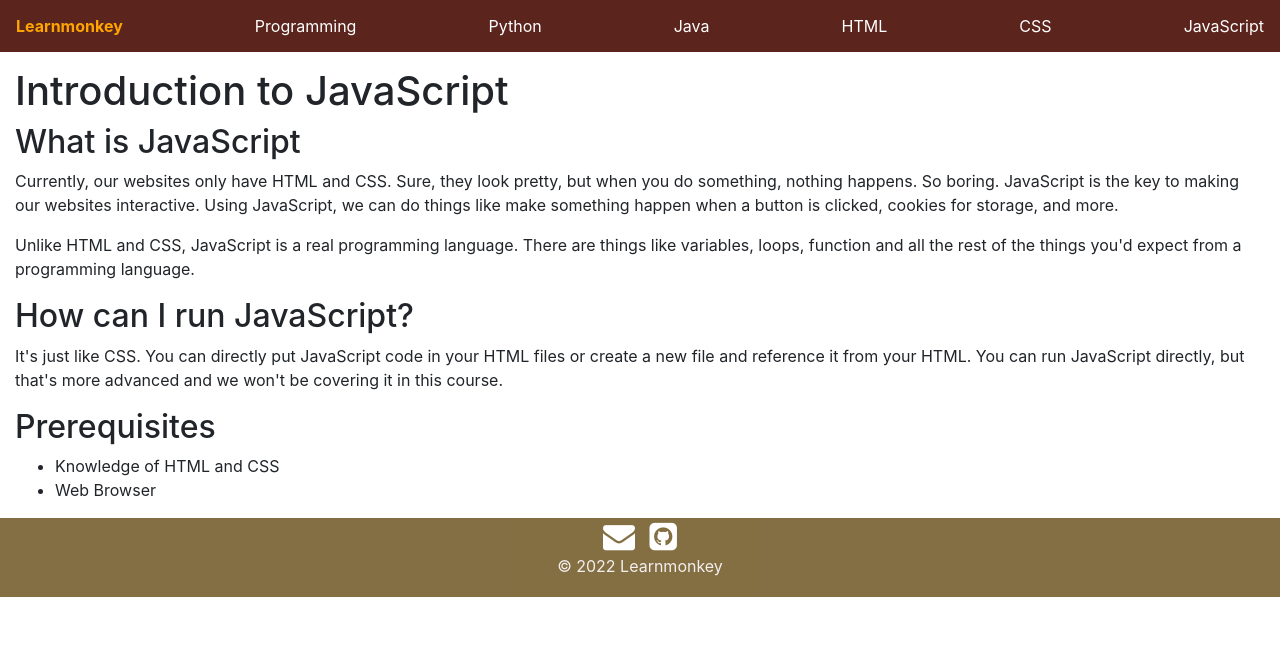
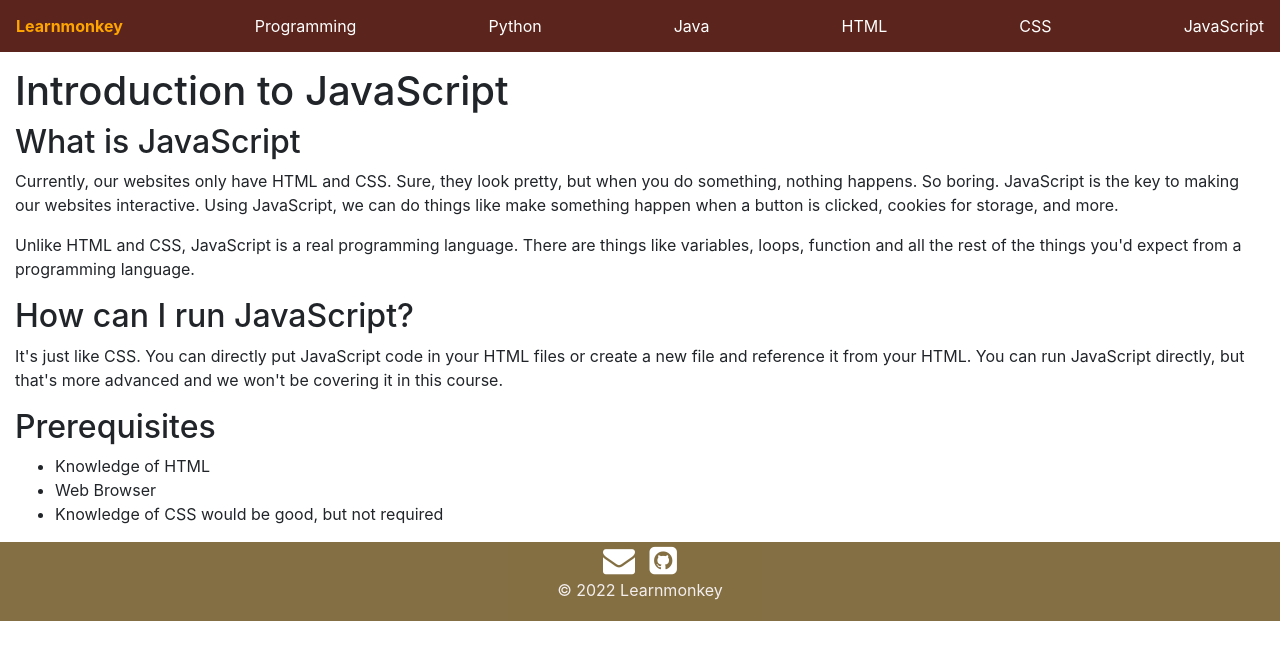
Before and after one commit to learnmonkey/learnmonkey.github.io, a Jekyll site: the page built from programming/javascript/index.html, in a window 1280 px wide. Shown: the top 660 px of the page. Built offline with Jekyll 4.4.1, drawn with Linux system fonts in a browser that asks for light colours.

Commit message:
Update index.html

```diff
--- a/programming/javascript/index.html
+++ b/programming/javascript/index.html
@@ -20,7 +20,8 @@ layout: default
 <section>
     <h2>Prerequisites</h2>
     <ul>
-        <li>Knowledge of HTML and CSS</li>
+        <li>Knowledge of HTML</li>
         <li>Web Browser</li>
+        <li>Knowledge of CSS would be good, but not required</li>
     </ul>
 </section>
```
